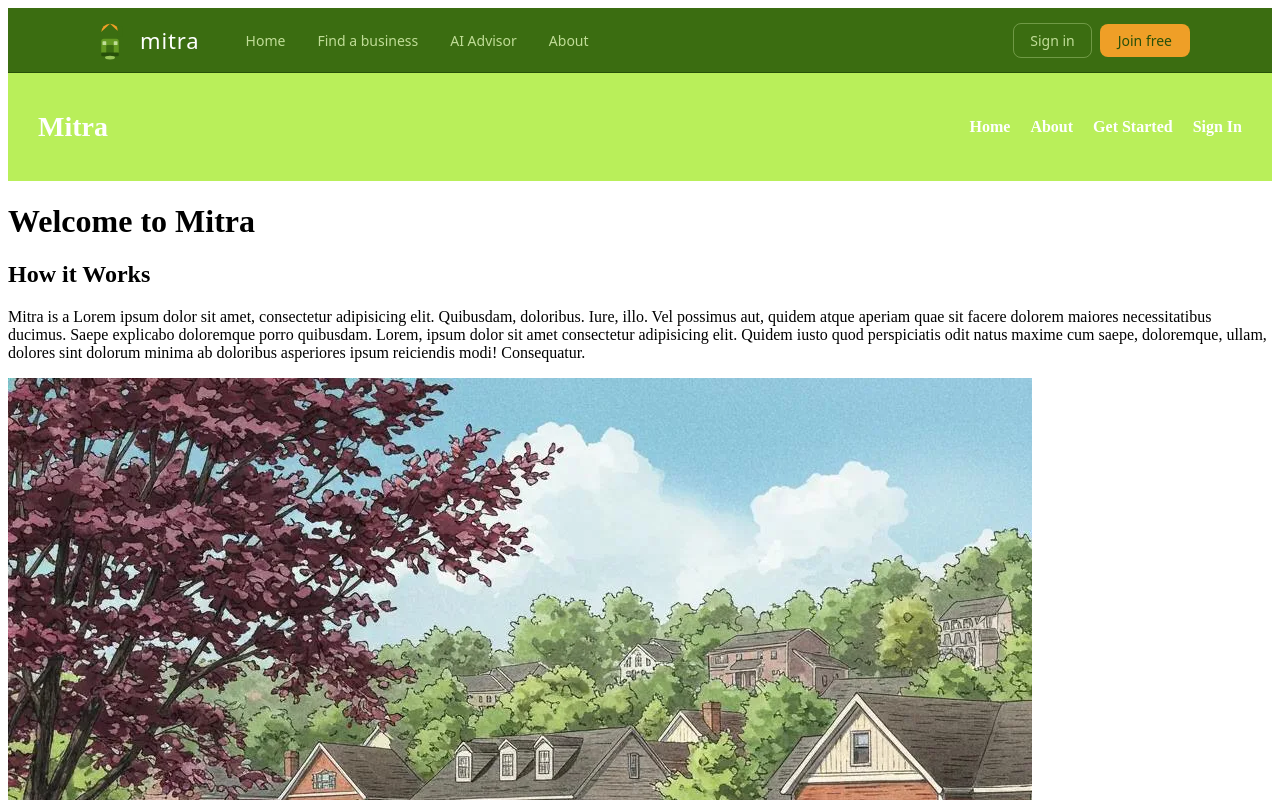
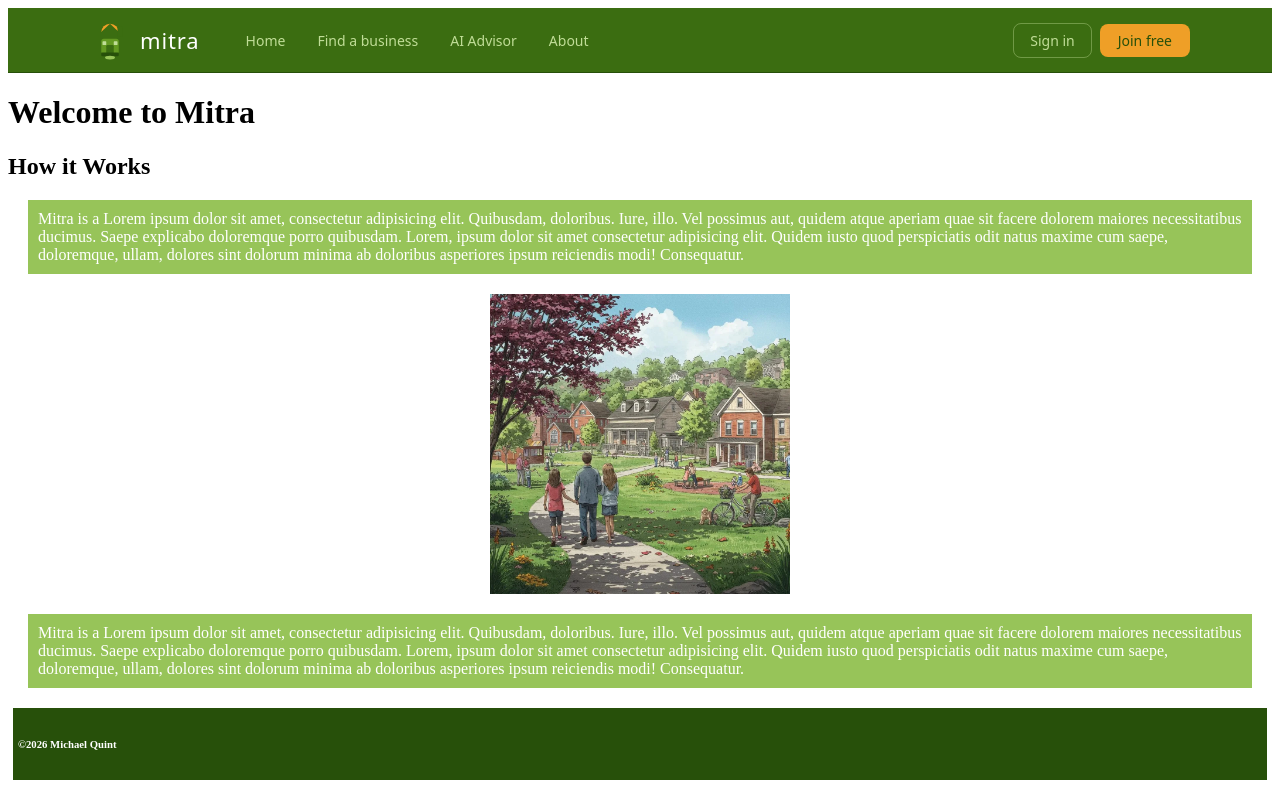
Before and after one commit to mquint18/Mitra_capstone, a React (Vite) app: page / in a window 1280 px wide. Shown: the top 800 px of the page. Built offline with nearby package versions, Linux system fonts and the light colour scheme.

Commit message:
minor css updates

```diff
--- a/src/App.jsx
+++ b/src/App.jsx
@@ -16,7 +16,6 @@ function App() {
   return (
     <>
       <Header></Header>
-      <Navbar />
 
       <Routes>
         <Route path="/" element={<HomePage />} />
--- /dev/null
+++ b/src/Pages/HomePage.css
@@ -0,0 +1,15 @@
+img {
+  width: 100%;
+  max-width: 400px;
+  height: auto;
+  display: block;
+  margin: 0 auto;
+  width: 300px;
+  height: auto;
+}
+p {
+  margin: 20px;
+  padding: 10px;
+  background-color: #97c459;
+  color: white;
+}
--- a/src/Pages/HomePage.jsx
+++ b/src/Pages/HomePage.jsx
@@ -1,4 +1,6 @@
 // HomePage.jsx
+
+import "./HomePage.css";
 
 function HomePage() {
   return (
@@ -15,7 +17,21 @@ function HomePage() {
         asperiores ipsum reiciendis modi! Consequatur.
       </p>
 
-      <img src="src/assets/images/town.webp" alt="small town" />
+      <img
+        className="welcome-image"
+        src="src/assets/images/town.webp"
+        alt="small town"
+      />
+
+      <p>
+        Mitra is a Lorem ipsum dolor sit amet, consectetur adipisicing elit.
+        Quibusdam, doloribus. Iure, illo. Vel possimus aut, quidem atque aperiam
+        quae sit facere dolorem maiores necessitatibus ducimus. Saepe explicabo
+        doloremque porro quibusdam. Lorem, ipsum dolor sit amet consectetur
+        adipisicing elit. Quidem iusto quod perspiciatis odit natus maxime cum
+        saepe, doloremque, ullam, dolores sint dolorum minima ab doloribus
+        asperiores ipsum reiciendis modi! Consequatur.
+      </p>
     </div>
   );
 }
--- a/src/components/AiQuery.jsx
+++ b/src/components/AiQuery.jsx
@@ -40,6 +40,12 @@ function AiQuery() {
   return (
     <div>
       <h2>Ask Mitra AI</h2>
+      <h4>
+        Type in the task or job you need to complete ex. "I need to trim a
+        tree". Then select your level of expertise in this type of work.
+        ClaudeAI will tell you if this is a task you can take on yourself or if
+        you should hire a professional.
+      </h4>
 
       <input
         type="text"
--- a/src/components/Footer.css
+++ b/src/components/Footer.css
@@ -1,5 +1,5 @@
 .footer {
-  background-color: olive;
+  background-color: #27500a;
   color: white;
   margin: 5px;
   padding: 5px;
--- a/src/components/Header.jsx
+++ b/src/components/Header.jsx
@@ -52,7 +52,7 @@ function Header() {
           <a href="/login" className="btn-ghost">
             Sign in
           </a>
-          <a href="/signup" className="btn-primary">
+          <a href="/sign-up" className="btn-primary">
             Join free
           </a>
         </div>
--- a/src/components/SignupForm.css
+++ b/src/components/SignupForm.css
@@ -11,10 +11,10 @@
 }
 
 .signup-wrap {
-  min-height: 100vh;
+  min-height: 50vh;
   background: #f7f6f2;
   display: flex;
-  align-items: center;
+  align-items: top;
   justify-content: center;
   padding: 2rem 1rem;
   font-family: system-ui, sans-serif;
```
